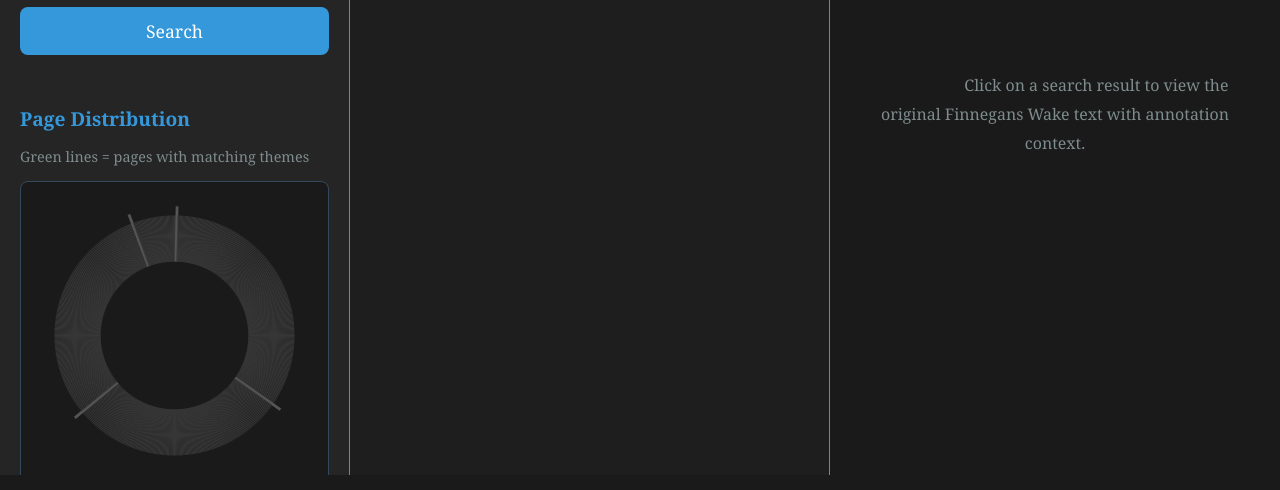
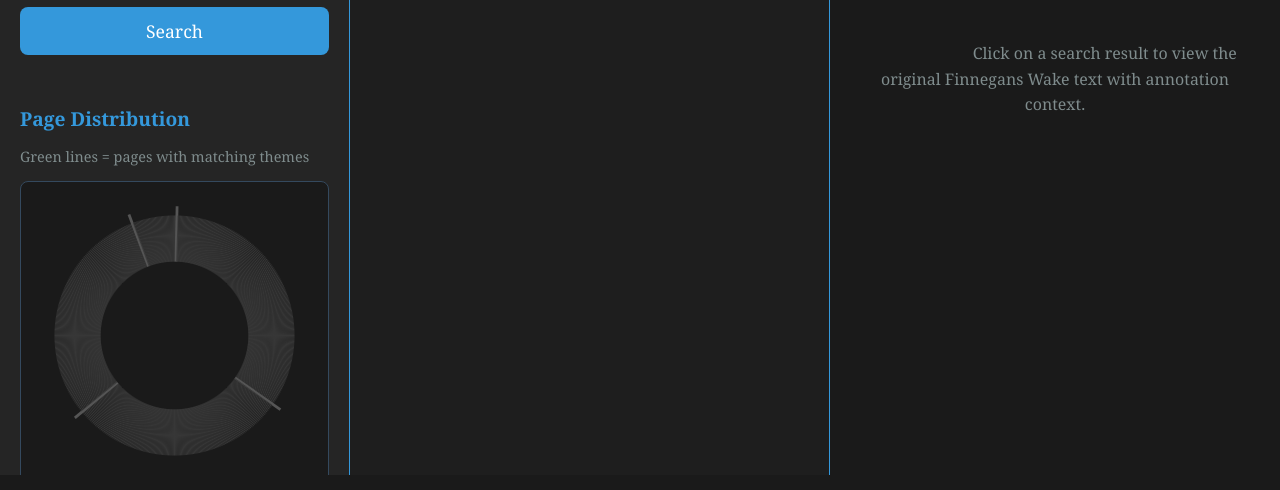
Before and after one commit to mmulqu/FW_Wake_annotation_embeddings, a plain HTML site: page index.html in a window 1280 px wide. Shown: the part 310-800 px from the top of the page. Drawn offline with Linux system fonts and the light colour scheme.

Commit message:
Update index.html

```diff
--- a/index.html
+++ b/index.html
@@ -41,8 +41,7 @@
 
         /* Main Container */
         .container {
-            display: grid;
-            grid-template-columns: 350px 1fr 450px;
+            display: flex;
             height: calc(100vh - 200px);
             gap: 0;
         }
@@ -55,7 +54,8 @@
             display: flex;
             flex-direction: column;
             overflow-y: auto;
-            height: 100%;
+            width: 350px;
+            flex-shrink: 0;
         }
 
         .search-box {
@@ -232,7 +232,7 @@
             padding: 20px;
             overflow-y: auto;
             border-right: 1px solid #3498db;
-            height: 100%;
+            flex: 1;
         }
 
         .results-header {
@@ -307,9 +307,15 @@
         /* Right Panel - Wake Text */
         .right-panel {
             background: #1a1a1a;
+            padding: 0;
+            overflow-y: auto;
+            width: 450px;
+            flex-shrink: 0;
+            align-self: flex-start;
+        }
+
+        .right-panel-content {
             padding: 15px;
-            overflow-y: auto;
-            align-self: start;
         }
 
         .text-header {
@@ -335,10 +341,11 @@
 
         .wake-text {
             font-size: 1.05em;
-            line-height: 1.8;
+            line-height: 1.6;
             color: #d0d0d0;
             font-family: 'Georgia', serif;
             white-space: pre-wrap;
+            display: block;
         }
 
         .wake-text .highlight {
@@ -492,13 +499,15 @@
 
         <!-- Right Panel: Wake Text -->
         <div class="right-panel">
+            <div class="right-panel-content">
                 <div class="text-header">
                     <div class="text-title" id="textTitle">Select a result to view text</div>
                     <div class="text-location" id="textLocation"></div>
                 </div>
                 <div id="wakeText" class="wake-text">
-                <div style="text-align: center; color: #7f8c8d; padding: 40px 20px; font-size: 0.95em;">
+                    <div style="text-align: center; color: #7f8c8d; padding: 20px 15px; font-size: 0.95em;">
                         Click on a search result to view the original Finnegans Wake text with annotation context.
+                    </div>
                 </div>
             </div>
         </div>
```
Lines whose indentation alone changed are shown as unchanged.
